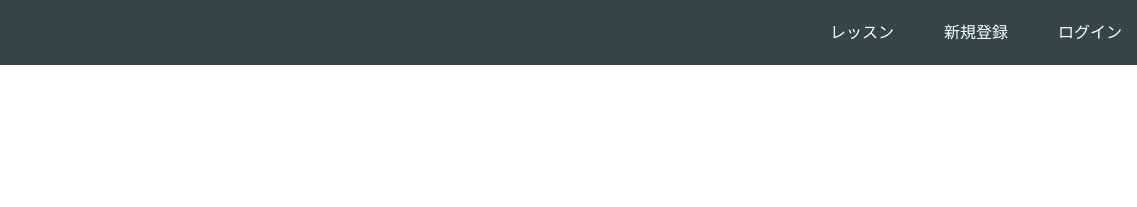
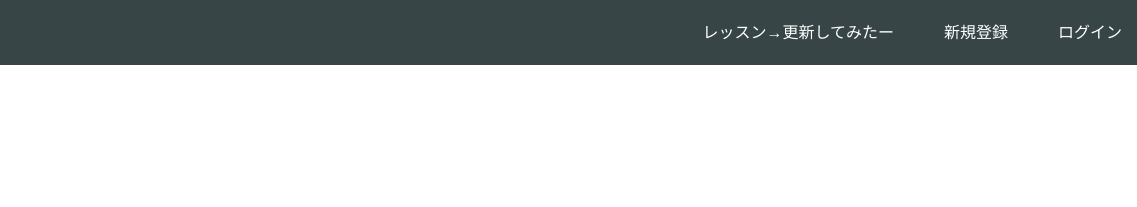
Before and after one commit to nagasawa-mari/Final-Submission-on-March7, a plain HTML site: page index.html in a window 1280 px wide. Shown: the top 207 px of the page, 143-1280 px from the left. Drawn offline with Linux system fonts and the light colour scheme.

Commit message:
Update index.html

```diff
--- a/index.html
+++ b/index.html
@@ -15,7 +15,7 @@
       </div>
       <span class="fa fa-bars menu-icon"></span>
       <div class="header-right">
-        <a href="#">レッスン</a>
+        <a href="#">レッスン→更新してみたー</a>
         <a href="#">新規登録</a>
         <a href="#" class="login">ログイン</a>
       </div>
```
